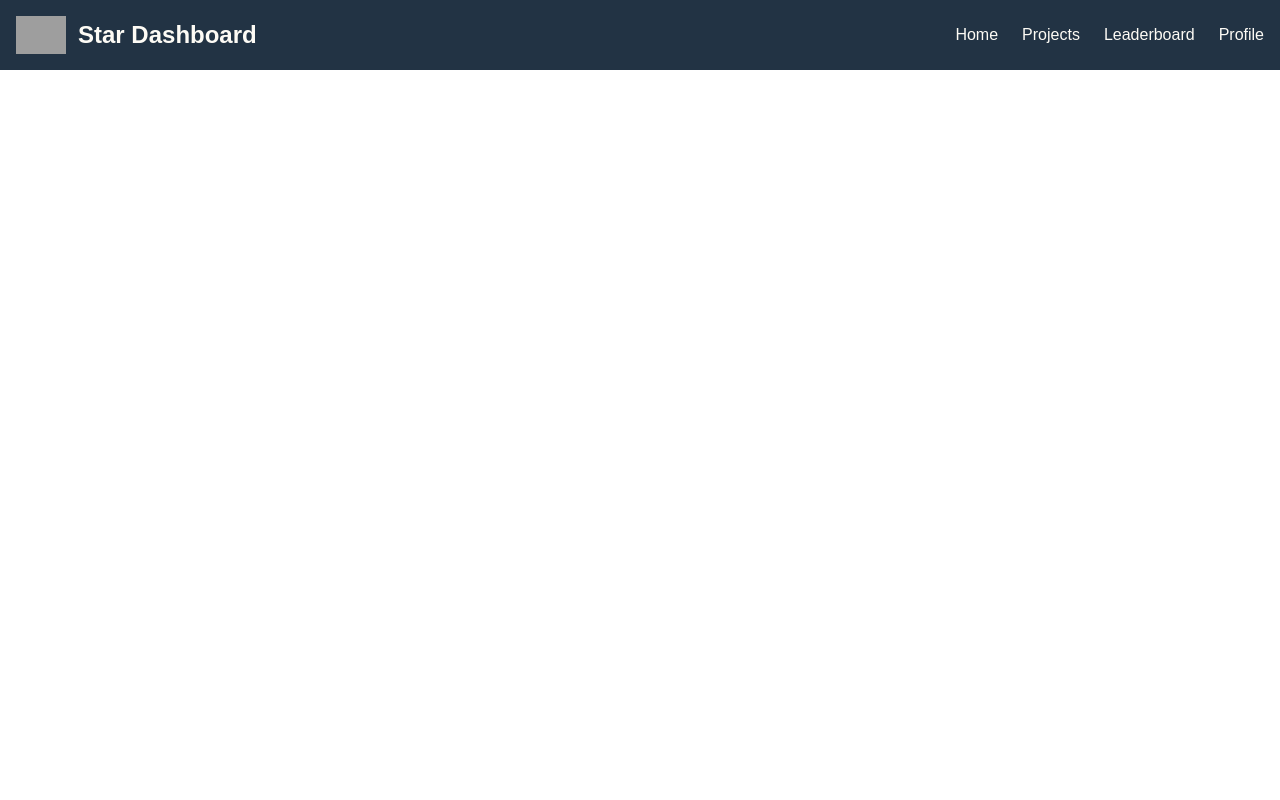
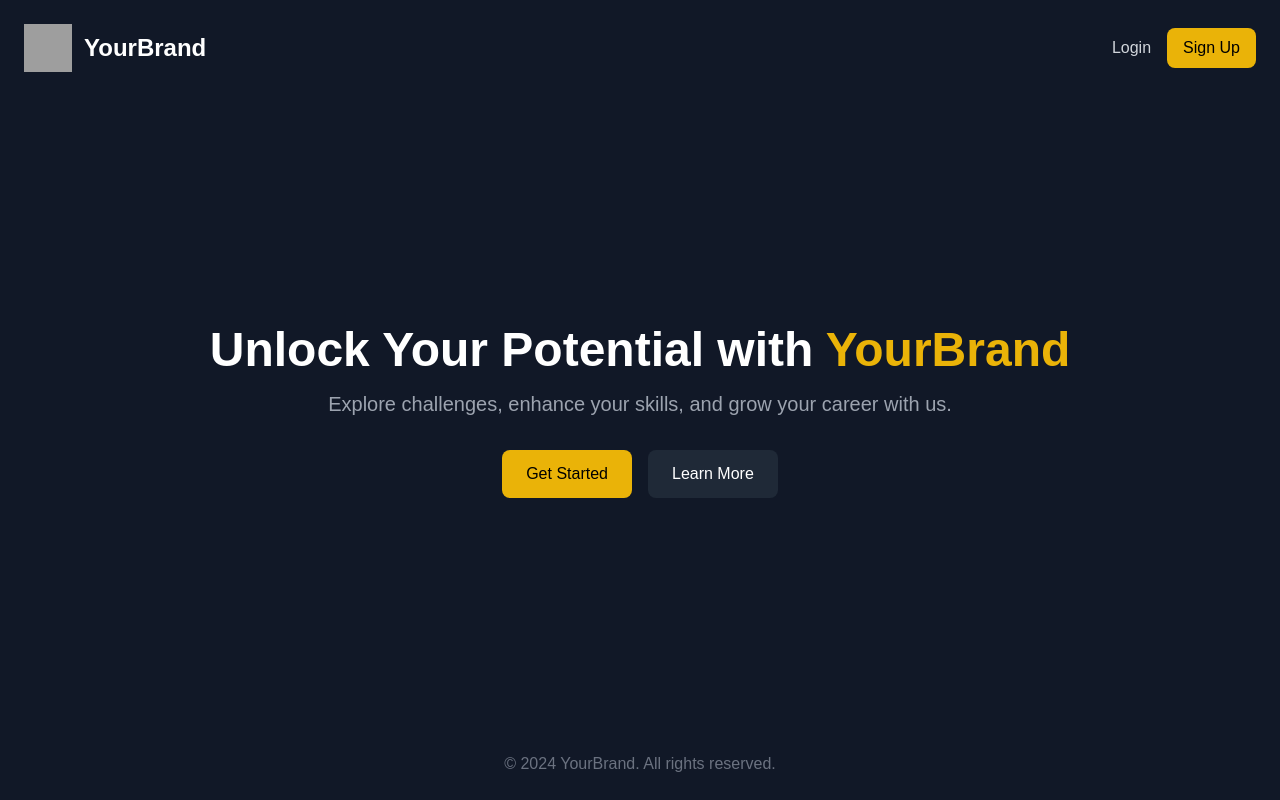
Before and after one commit to vaibhav4218/IPL, a Next.js app: page / in a window 1280 px wide. Built offline with nearby package versions, Linux system fonts and the light colour scheme; grey boxes are pictures that could not be loaded.

Commit message:
Home page update

```diff
--- a/app/(root)/page.tsx
+++ b/app/(root)/page.tsx
@@ -3,7 +3,53 @@ import Navbar from "../components/Navbar";
 export default function Home() {
   return (
     <>
-  <Navbar />
+
+<div className="min-h-screen bg-gray-900 text-white flex flex-col">
+  {/* Header */}
+  <header className="flex justify-between items-center p-6">
+    <div className="flex items-center">
+      <img
+        src="/logo.png" // Replace with your logo path
+        alt="Your Logo"
+        className="w-12 h-12"
+      />
+      <h1 className="ml-3 text-2xl font-bold">YourBrand</h1>
+    </div>
+    <div className="space-x-4">
+      <button className="text-gray-300 hover:text-white">Login</button>
+      <button className="bg-yellow-500 hover:bg-yellow-600 text-black py-2 px-4 rounded-lg">
+        Sign Up
+      </button>
+    </div>
+  </header>
+
+  {/* Hero Section */}
+  <main className="flex-grow flex items-center justify-center text-center px-6">
+    <div>
+      <h2 className="text-4xl md:text-5xl font-extrabold mb-4">
+        Unlock Your Potential with <span className="text-yellow-500">YourBrand</span>
+      </h2>
+      <p className="text-gray-400 text-lg md:text-xl mb-8">
+        Explore challenges, enhance your skills, and grow your career with us.
+      </p>
+      <div className="space-x-4">
+        <button className="bg-yellow-500 hover:bg-yellow-600 text-black py-3 px-6 rounded-lg">
+          Get Started
+        </button>
+        <button className="bg-gray-800 hover:bg-gray-700 text-white py-3 px-6 rounded-lg">
+          Learn More
+        </button>
+      </div>
+    </div>
+  </main>
+
+  {/* Footer */}
+  <footer className="text-center text-gray-500 py-6">
+    <p>© 2024 YourBrand. All rights reserved.</p>
+  </footer>
+</div>
+
+
    </>
   );
 }
```
